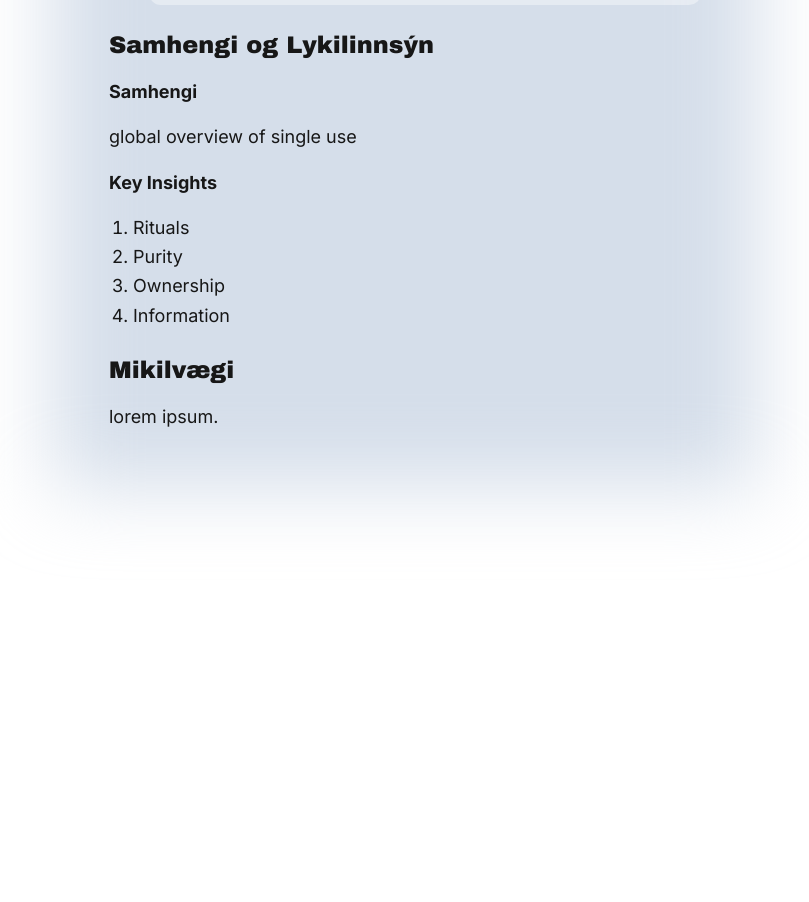
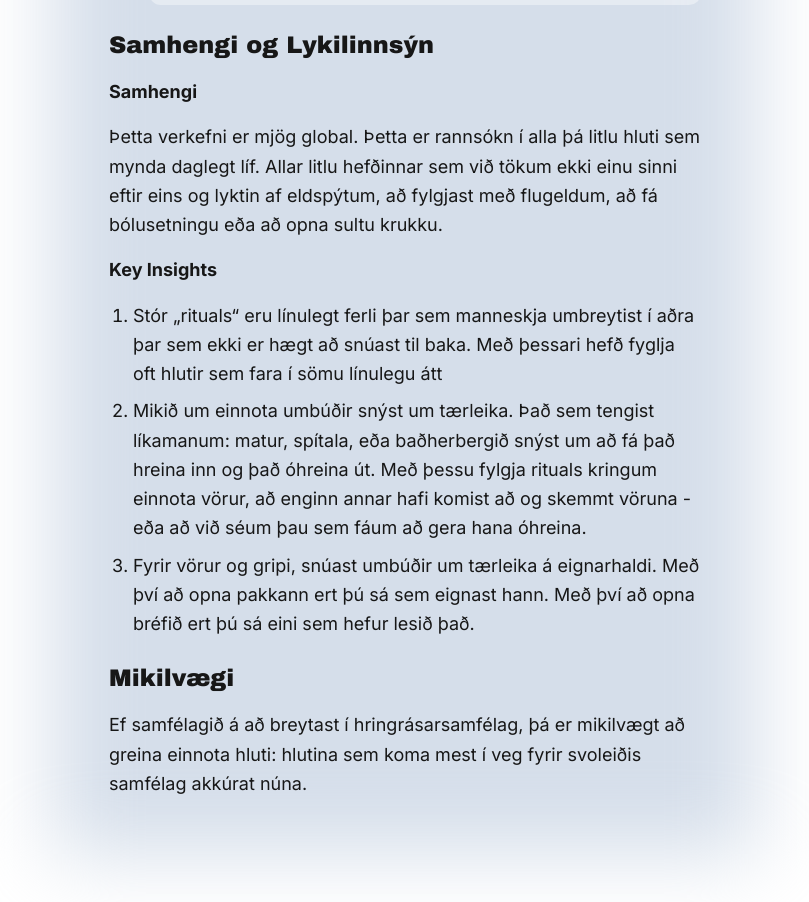
Before and after one commit to atlidev/atlig.is, a Next.js app: page /tidarandi/2 in a window 1280 px wide. Shown: the part 2742-3644 px from the top of the page, without its empty margins (235-1044 px from the left). Before the commit the page ends 3277 px from the top, so only its background shows below. Built offline with nearby package versions, Linux system fonts and the light colour scheme.

Commit message:
feat: add Verkefni 2 Samhengi, Key Insights and Mikilvægi text

```diff
--- a/src/app/tidarandi/(verkefni)/2/page.tsx
+++ b/src/app/tidarandi/(verkefni)/2/page.tsx
@@ -46,19 +46,41 @@ export default function Verkefni2() {
       <section className="flex flex-col gap-4">
         <h3 className="text-2xl font-archivo-black">Samhengi og Lykilinnsýn</h3>
         <p className="font-bold">Samhengi</p>
-        <p>global overview of single use</p>
+        <p>
+          Þetta verkefni er mjög global. Þetta er rannsókn í alla þá litlu
+          hluti sem mynda daglegt líf. Allar litlu hefðinnar sem við tökum ekki
+          einu sinni eftir eins og lyktin af eldspýtum, að fylgjast með
+          flugeldum, að fá bólusetningu eða að opna sultu krukku.
+        </p>
         <p className="font-bold">Key Insights</p>
-        <ol className="list-decimal pl-6">
-          <li>Rituals</li>
-          <li>Purity</li>
-          <li>Ownership</li>
-          <li>Information</li>
+        <ol className="list-decimal pl-6 flex flex-col gap-2">
+          <li>
+            Stór „rituals“ eru línulegt ferli þar sem manneskja umbreytist í
+            aðra þar sem ekki er hægt að snúast til baka. Með þessari hefð
+            fyglja oft hlutir sem fara í sömu línulegu átt
+          </li>
+          <li>
+            Mikið um einnota umbúðir snýst um tærleika. Það sem tengist
+            líkamanum: matur, spítala, eða baðherbergið snýst um að fá það
+            hreina inn og það óhreina út. Með þessu fylgja rituals kringum
+            einnota vörur, að enginn annar hafi komist að og skemmt vöruna -
+            eða að við séum þau sem fáum að gera hana óhreina.
+          </li>
+          <li>
+            Fyrir vörur og gripi, snúast umbúðir um tærleika á eignarhaldi. Með
+            því að opna pakkann ert þú sá sem eignast hann. Með því að opna
+            bréfið ert þú sá eini sem hefur lesið það.
+          </li>
         </ol>
       </section>
 
       <section className="flex flex-col gap-4">
         <h3 className="text-2xl font-archivo-black">Mikilvægi</h3>
-        <p>lorem ipsum.</p>
+        <p>
+          Ef samfélagið á að breytast í hringrásarsamfélag, þá er mikilvægt að
+          greina einnota hluti: hlutina sem koma mest í veg fyrir svoleiðis
+          samfélag akkúrat núna.
+        </p>
       </section>
     </Article>
   );
```
